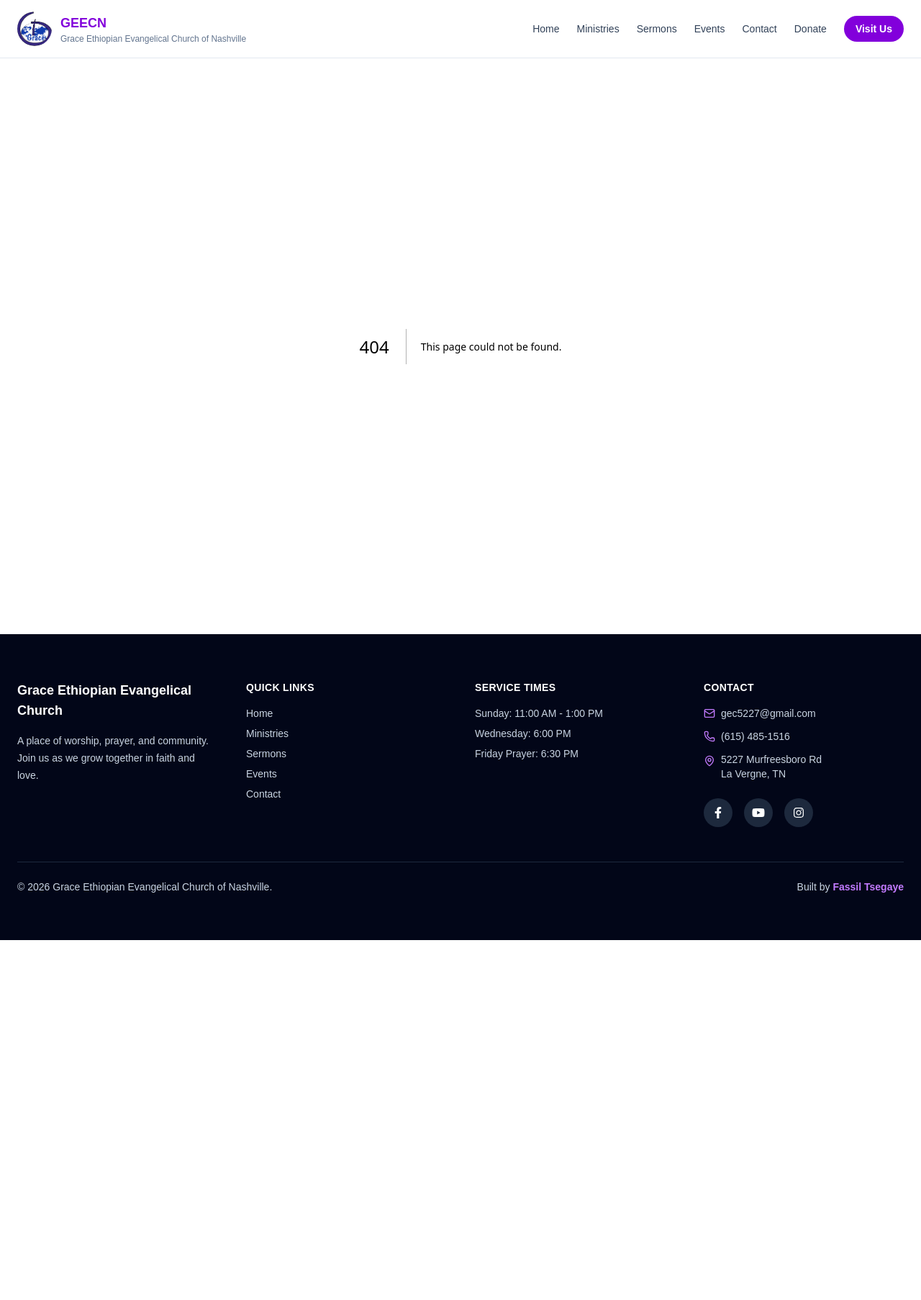
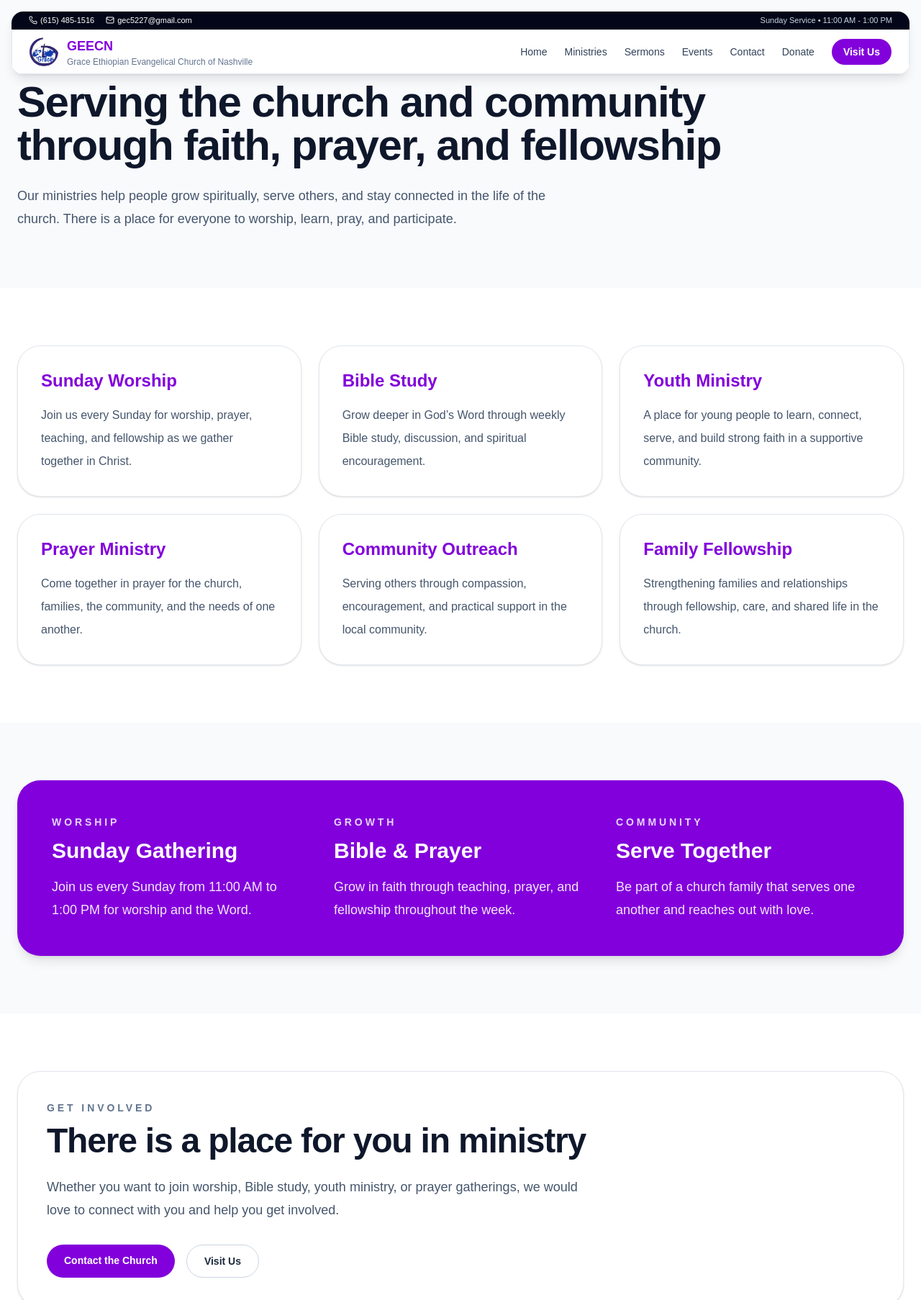
Before and after one commit to fassiliss/second-tsega-church-site, a Next.js app: page /ministries in a window 1280 px wide. Before the commit this address had no page. Shown: the top 1806 px of the page at 72% size. Before the commit the page ends 1306 px from the top, so only its background shows below. Built offline with nearby package versions, Linux system fonts and the light colour scheme.

Commit message:
add ministries page and update header

```diff
--- a/app/components/Header.tsx
+++ b/app/components/Header.tsx
@@ -1,8 +1,8 @@
 "use client";
 
 import { useEffect, useState } from "react";
-import { Menu, X } from "lucide-react";
 import Link from "next/link";
+import { Menu, X, Phone, Mail } from "lucide-react";
 
 export default function Header() {
   const [open, setOpen] = useState(false);
@@ -20,23 +20,48 @@ export default function Header() {
   }, []);
 
   return (
-    <header
-      className={`sticky top-0 z-50 border-b border-slate-200 bg-white/95 backdrop-blur transition-all duration-300 ${
+    <header className="fixed left-0 right-0 top-4 z-50 flex justify-center px-4">
+      <div className="w-full max-w-7xl">
+        <div className="overflow-hidden rounded-2xl shadow-lg">
+          {/* Top info bar */}
+          <div className="bg-slate-950 text-white">
+            <div className="flex items-center justify-between px-6 py-1 text-[11px]">
+              <div className="hidden items-center gap-4 md:flex">
+                <span className="flex items-center gap-1">
+                  <Phone size={12} />
+                  <span>(615) 485-1516</span>
+                </span>
+                <span className="flex items-center gap-1">
+                  <Mail size={12} />
+                  <span>gec5227@gmail.com</span>
+                </span>
+              </div>
+
+              <div className="ml-auto text-[11px] text-slate-300">
+                Sunday Service • 11:00 AM - 1:00 PM
+              </div>
+            </div>
+          </div>
+
+          {/* Main header */}
+          <div
+            className={`border border-slate-200 bg-white/95 backdrop-blur transition-all duration-300 ${
               scrolled ? "shadow-sm" : ""
             }`}
           >
             <div
-        className={`mx-auto flex max-w-7xl items-center justify-between px-6 transition-all duration-300 ${
-          scrolled ? "py-1.5" : "py-4"
+              className={`flex items-center justify-between px-6 transition-all duration-300 ${
+                scrolled ? "py-1" : "py-2"
               }`}
             >
-        {/* ✅ LOGO (fixed) */}
               <Link href="/" className="flex items-center gap-2 md:gap-3">
                 <img
                   src="/logo.png"
                   alt="Church Logo"
-            className={`object-cover rounded-full transition-all duration-300 ${
-              scrolled ? "h-7 w-7 md:h-10 md:w-10" : "h-8 w-8 md:h-12 md:w-12"
+                  className={`rounded-full object-cover transition-all duration-300 ${
+                    scrolled
+                      ? "h-7 w-7 md:h-8 md:w-8"
+                      : "h-8 w-8 md:h-10 md:w-10"
                   }`}
                 />
 
@@ -49,8 +74,8 @@ export default function Header() {
                     GEECN
                   </p>
                   <p
-              className={`text-slate-500 transition-all duration-300 ${
-                scrolled ? "text-[10px] md:text-xs" : "text-xs"
+                    className={`hidden text-slate-500 transition-all duration-300 md:block ${
+                      scrolled ? "text-[10px] md:text-[11px]" : "text-xs"
                     }`}
                   >
                     Grace Ethiopian Evangelical Church of Nashville
@@ -58,7 +83,7 @@ export default function Header() {
                 </div>
               </Link>
 
-        {/* ✅ DESKTOP NAV */}
+              {/* Desktop nav */}
               <nav className="hidden items-center gap-6 md:flex">
                 <Link
                   href="/"
@@ -68,7 +93,7 @@ export default function Header() {
                 </Link>
 
                 <Link
-            href="/#services"
+                  href="/ministries"
                   className="text-sm font-medium text-slate-700 transition hover:text-purple-700"
                 >
                   Ministries
@@ -110,24 +135,24 @@ export default function Header() {
                 </Link>
               </nav>
 
-        {/* MOBILE BUTTON */}
+              {/* Mobile button */}
               <button
                 type="button"
                 className="flex items-center justify-center rounded-full p-2 text-slate-700 transition hover:bg-slate-100 md:hidden"
                 onClick={() => setOpen(!open)}
                 aria-label="Toggle menu"
               >
-          {open ? <X size={24} /> : <Menu size={24} />}
+                {open ? <X size={22} /> : <Menu size={22} />}
               </button>
             </div>
 
-      {/* ✅ MOBILE MENU */}
+            {/* Mobile menu */}
             <div
               className={`overflow-hidden border-t border-slate-200 bg-white transition-all duration-300 ease-in-out md:hidden ${
-          open ? "max-h-96 opacity-100" : "max-h-0 opacity-0"
+                open ? "max-h-[500px] opacity-100" : "max-h-0 opacity-0"
               }`}
             >
-        <nav className="mx-auto flex max-w-7xl flex-col px-6 py-4">
+              <nav className="flex flex-col px-6 py-4">
                 <Link
                   href="/"
                   className="py-3 text-sm font-medium text-slate-700 transition hover:text-purple-700"
@@ -137,7 +162,7 @@ export default function Header() {
                 </Link>
 
                 <Link
-            href="/#services"
+                  href="/ministries"
                   className="py-3 text-sm font-medium text-slate-700 transition hover:text-purple-700"
                   onClick={() => setOpen(false)}
                 >
@@ -177,7 +202,7 @@ export default function Header() {
                 </Link>
 
                 <Link
-            href="/contact"
+                  href="/contact#map"
                   className="mt-3 rounded-full bg-purple-700 px-4 py-3 text-center text-sm font-semibold text-white transition hover:bg-purple-800"
                   onClick={() => setOpen(false)}
                 >
@@ -185,6 +210,9 @@ export default function Header() {
                 </Link>
               </nav>
             </div>
+          </div>
+        </div>
+      </div>
     </header>
   );
 }
--- /dev/null
+++ b/app/ministries/page.tsx
@@ -0,0 +1,148 @@
+export default function MinistriesPage() {
+  const ministries = [
+    {
+      title: "Sunday Worship",
+      description:
+        "Join us every Sunday for worship, prayer, teaching, and fellowship as we gather together in Christ.",
+    },
+    {
+      title: "Bible Study",
+      description:
+        "Grow deeper in God’s Word through weekly Bible study, discussion, and spiritual encouragement.",
+    },
+    {
+      title: "Youth Ministry",
+      description:
+        "A place for young people to learn, connect, serve, and build strong faith in a supportive community.",
+    },
+    {
+      title: "Prayer Ministry",
+      description:
+        "Come together in prayer for the church, families, the community, and the needs of one another.",
+    },
+    {
+      title: "Community Outreach",
+      description:
+        "Serving others through compassion, encouragement, and practical support in the local community.",
+    },
+    {
+      title: "Family Fellowship",
+      description:
+        "Strengthening families and relationships through fellowship, care, and shared life in the church.",
+    },
+  ];
+
+  return (
+    <main className="min-h-screen bg-white text-slate-900">
+      <section className="bg-slate-50">
+        <div className="mx-auto max-w-7xl px-6 py-20">
+          <p className="text-sm font-semibold uppercase tracking-[0.28em] text-purple-700">
+            Ministries
+          </p>
+
+          <h1 className="mt-3 max-w-5xl text-4xl font-bold tracking-tight md:text-6xl">
+            Serving the church and community through faith, prayer, and
+            fellowship
+          </h1>
+
+          <p className="mt-6 max-w-3xl text-lg leading-8 text-slate-600">
+            Our ministries help people grow spiritually, serve others, and stay
+            connected in the life of the church. There is a place for everyone
+            to worship, learn, pray, and participate.
+          </p>
+        </div>
+      </section>
+
+      <section className="mx-auto max-w-7xl px-6 py-20">
+        <div className="grid gap-6 md:grid-cols-2 xl:grid-cols-3">
+          {ministries.map((ministry) => (
+            <article
+              key={ministry.title}
+              className="rounded-[2rem] border border-slate-200 bg-white p-8 shadow-sm transition hover:-translate-y-1 hover:border-purple-400"
+            >
+              <h2 className="text-2xl font-semibold text-purple-700">
+                {ministry.title}
+              </h2>
+              <p className="mt-4 leading-8 text-slate-600">
+                {ministry.description}
+              </p>
+            </article>
+          ))}
+        </div>
+      </section>
+
+      <section className="bg-slate-50">
+        <div className="mx-auto max-w-7xl px-6 py-20">
+          <div className="grid gap-10 rounded-[2rem] bg-purple-700 p-8 text-white shadow-lg md:grid-cols-3 md:p-12">
+            <div>
+              <p className="text-sm font-semibold uppercase tracking-[0.28em] text-purple-200">
+                Worship
+              </p>
+              <h3 className="mt-3 text-3xl font-bold">Sunday Gathering</h3>
+              <p className="mt-4 text-lg leading-8 text-purple-100">
+                Join us every Sunday from 11:00 AM to 1:00 PM for worship and
+                the Word.
+              </p>
+            </div>
+
+            <div>
+              <p className="text-sm font-semibold uppercase tracking-[0.28em] text-purple-200">
+                Growth
+              </p>
+              <h3 className="mt-3 text-3xl font-bold">Bible & Prayer</h3>
+              <p className="mt-4 text-lg leading-8 text-purple-100">
+                Grow in faith through teaching, prayer, and fellowship
+                throughout the week.
+              </p>
+            </div>
+
+            <div>
+              <p className="text-sm font-semibold uppercase tracking-[0.28em] text-purple-200">
+                Community
+              </p>
+              <h3 className="mt-3 text-3xl font-bold">Serve Together</h3>
+              <p className="mt-4 text-lg leading-8 text-purple-100">
+                Be part of a church family that serves one another and reaches
+                out with love.
+              </p>
+            </div>
+          </div>
+        </div>
+      </section>
+
+      <section className="mx-auto max-w-7xl px-6 py-20">
+        <div className="rounded-[2rem] border border-slate-200 bg-white p-8 shadow-sm md:p-10">
+          <p className="text-sm font-semibold uppercase tracking-[0.28em] text-slate-500">
+            Get Involved
+          </p>
+
+          <h2 className="mt-3 text-3xl font-bold tracking-tight md:text-5xl">
+            There is a place for you in ministry
+          </h2>
+
+          <p className="mt-6 max-w-3xl text-lg leading-8 text-slate-600">
+            Whether you want to join worship, Bible study, youth ministry, or
+            prayer gatherings, we would love to connect with you and help you
+            get involved.
+          </p>
+
+          <div className="mt-8 flex flex-wrap gap-4">
+            <a
+              href="/contact"
+              className="rounded-full bg-purple-700 px-6 py-3 text-sm font-semibold text-white transition hover:bg-purple-800"
+            >
+              Contact the Church
+            </a>
+
+            <a
+              href="/contact#map"
+              className="rounded-full border border-slate-300 px-6 py-3 text-sm font-semibold text-slate-800 transition hover:bg-slate-100"
+            >
+              Visit Us
+            </a>
+          </div>
+        </div>
+      </section>
+    </main>
+  );
+}
```
Lines whose indentation alone changed are shown as unchanged.
